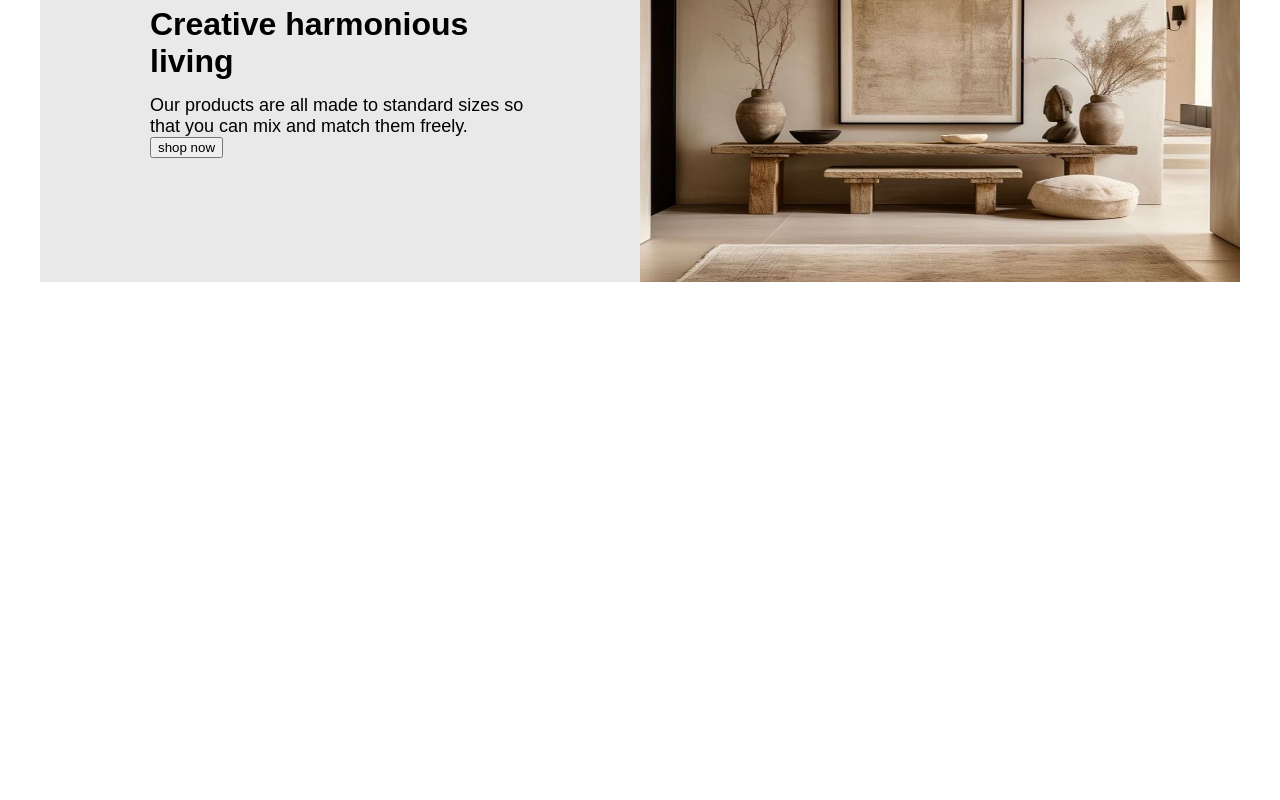
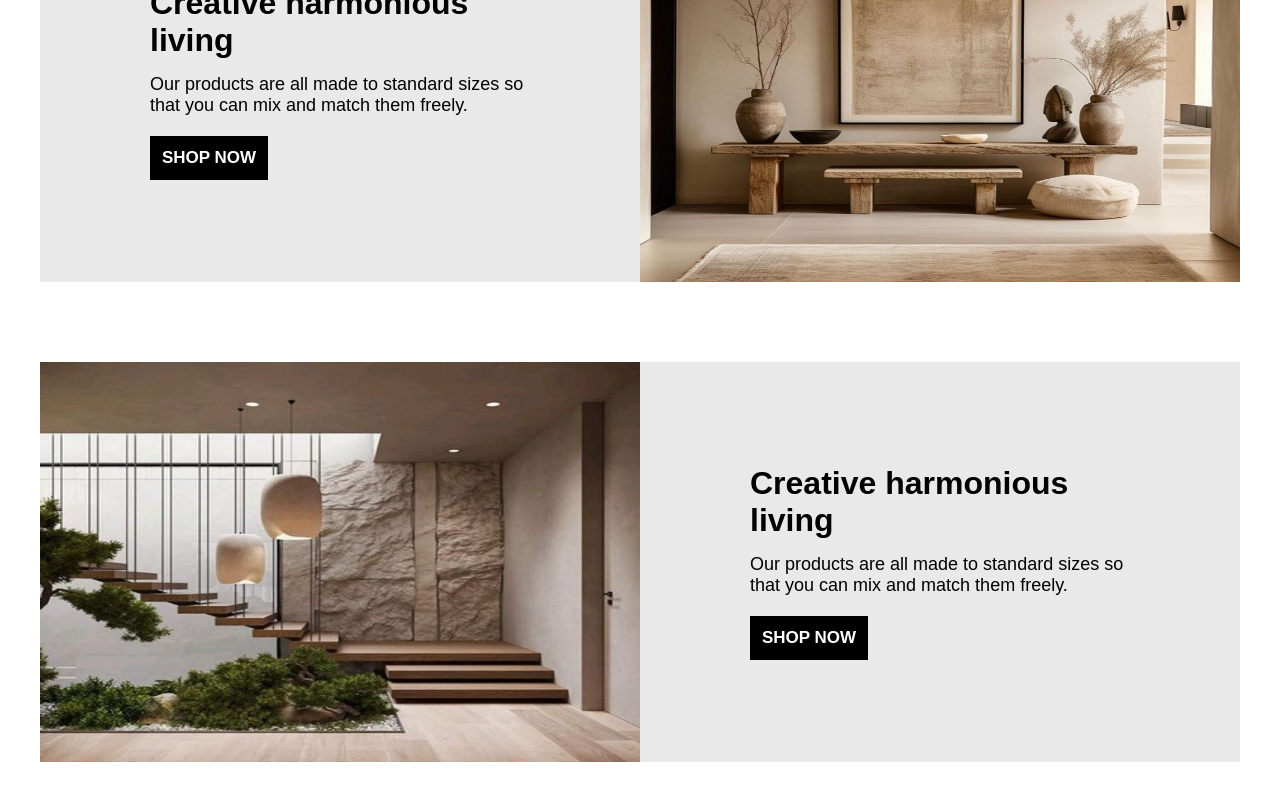
Before and after one commit to mhserrano/e-commerce, a React (Vite) app: page / in a window 1280 px wide. Shown: the part 1785-2585 px from the top of the page. Before the commit the page ends 2115 px from the top, so only its background shows below. Built offline with nearby package versions, Linux system fonts and the light colour scheme; a web font is replaced by a local one.

Commit message:
Added the second banner to the home page

```diff
--- a/src/components/Banner.css
+++ b/src/components/Banner.css
@@ -39,3 +39,20 @@
   width: 100%;
   height: 100%;
 }
+.banner-container button {
+  margin-top: 20px;
+  padding: 10px;
+  background-color: #000;
+  border: 2px solid #000;
+  font-size: 17px;
+  font-weight: 600;
+  text-transform: uppercase;
+  color: #fff;
+  cursor: pointer;
+  transition: all 150ms ease-in-out;
+}
+
+.banner-container button:hover {
+  color: #000;
+  background-color: #e9e9e9;
+}
--- /dev/null
+++ b/src/components/BannerReverse.jsx
@@ -0,0 +1,28 @@
+import "./Banner.css";
+import { Link } from "react-router-dom";
+import banner2 from "../img/banners/banner2.jpg";
+
+function BannerReverse() {
+  return (
+    <div className="banner-container">
+      <div className="banner-flex">
+        <div className="banner-img">
+          <img src={banner2} alt="banner" />
+        </div>
+
+        <div className="text">
+          <h2>Creative harmonious living</h2>
+          <p>
+            Our products are all made to standard sizes so that you can mix and
+            match them freely.
+          </p>
+          <Link to="categories/all" onClick={() => window.scrollTo(0, 0)}>
+            <button>shop now</button>
+          </Link>
+        </div>
+      </div>
+    </div>
+  );
+}
+
+export default BannerReverse;
--- a/src/pages/Home.jsx
+++ b/src/pages/Home.jsx
@@ -1,6 +1,7 @@
 import Hero from "../components/Hero";
 import ProudProducts from "../components/ProudProducts";
 import Banner from "../components/Banner";
+import BannerReverse from "../components/BannerReverse";
 
 function Home() {
   return (
@@ -8,6 +9,7 @@ function Home() {
       <Hero />
       <ProudProducts />
       <Banner />
+      <BannerReverse />
     </>
   );
 }
```
